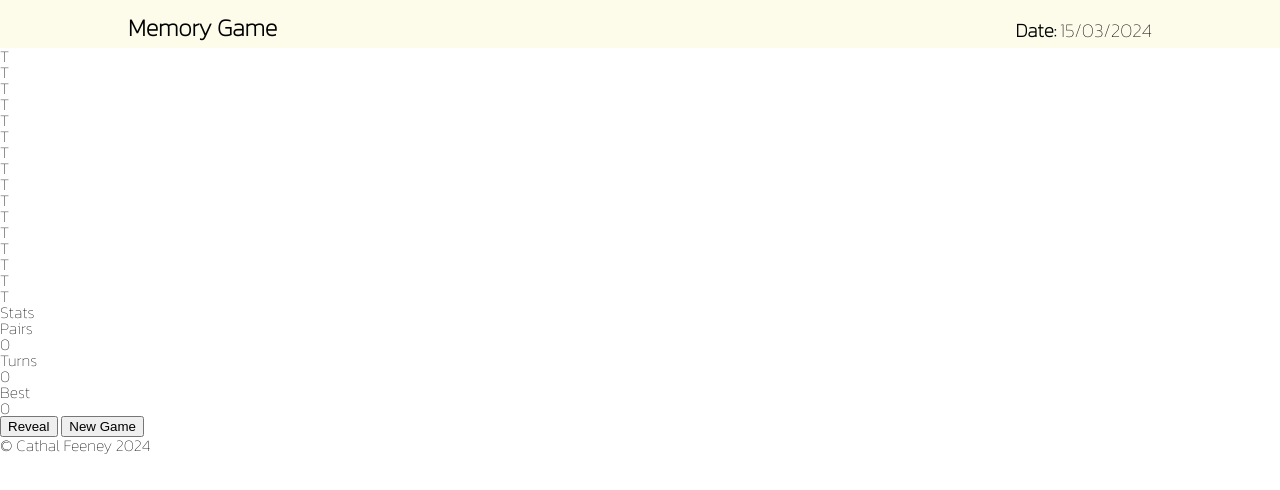
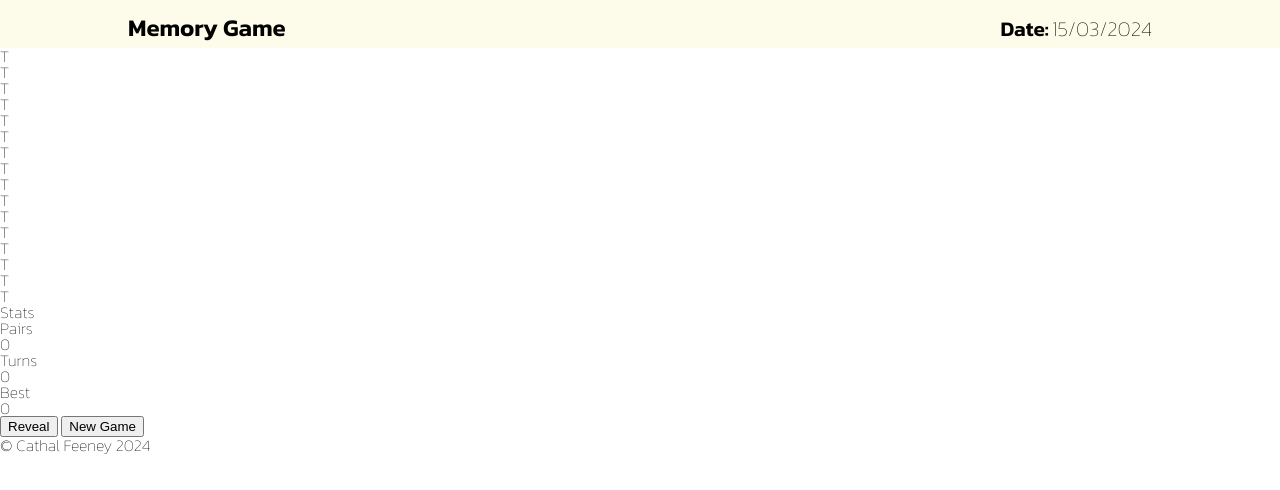
Before and after one commit to CFeeney333/MemoryGame, a plain HTML site: page index.html in a window 1280 px wide. Drawn offline with Linux system fonts and the light colour scheme.

Commit message:
Change font weights from auto to bold in font face rules

```diff
--- a/styles/style.css
+++ b/styles/style.css
@@ -68,27 +68,27 @@ table {
 
 
     --fs-large: 1.5em;
-    --fs-med: 1.2em;
+    --fs-med: 1.3em;
     --fs-small: 1em;
     --fs-tiny: .75em;
 }
 
 @font-face {
     font-family: kanit;
-    src: url(../fonts/Kanit/Kanit-Black.ttf );
-    font-weight: auto;
+    src: url(../fonts/Kanit/Kanit-Black.ttf);
+    font-weight: bold;
 }
 
 @font-face {
     font-family: kanit;
     src: url(../fonts/Kanit/Kanit-Bold.ttf);
-    font-weight: auto;
+    font-weight: bold;
 }
 
 @font-face {
     font-family: kanit;
     src: url(../fonts/Kanit/Kanit-ExtraBold.ttf);
-    font-weight: auto;
+    font-weight: bold;
 }
 
 @font-face {
@@ -108,6 +108,7 @@ table {
     src: url(../fonts/Kanit/Kanit-Medium.ttf);
     font-weight: auto;
 }
+
 @font-face {
     font-family: kanit;
     src: url(../fonts/Kanit/Kanit-Regular.ttf);
@@ -117,7 +118,7 @@ table {
 @font-face {
     font-family: kanit;
     src: url(../fonts/kanit/Kanit-SemiBold.ttf);
-    font-weight: auto;
+    font-weight: bold;
 }
 
 @font-face {
```
